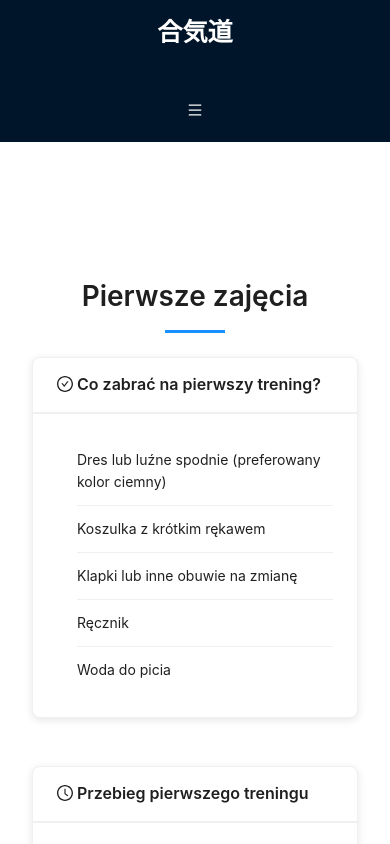
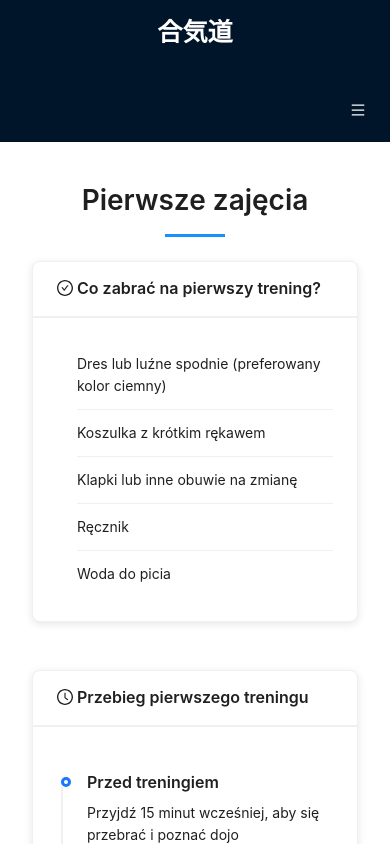
Before and after one commit to HawkPK/bushin.aikido.gda.pl, a React (Create React App) app: page /#/first-class in a window 390 px wide. Shown: the top 844 px of the page. Built offline with nearby package versions, Linux system fonts and the light colour scheme; the HTML template or start-up script is replaced by a standard one.

Commit message:
feat: styling changes

```diff
--- a/src/App.css
+++ b/src/App.css
@@ -95,8 +95,9 @@
   padding: 24px;
   min-height: 280px;
   max-width: 1200px;
-  margin: 64px auto 0;
+  margin: 0 auto;
   background: #fff;
+  padding-top: 88px; /* 64px header height + 24px padding */
 }
 
 .page-title {
@@ -202,6 +203,32 @@
   }
 }
 
+/* Mobile Responsive Adjustments */
+@media screen and (max-width: 768px) {
+  .header {
+    padding: 0 16px;
+  }
+
+  .content-layout {
+    padding: 16px;
+    padding-top: 80px; /* Slightly smaller padding on mobile */
+    margin: 0;
+  }
+
+  .mobile-menu-button {
+    display: block;
+    margin-left: auto;
+  }
+
+  .desktop-menu {
+    display: none;
+  }
+
+  .logo {
+    margin: 16px 0;
+  }
+}
+
 /* Animations */
 @keyframes fadeIn {
   from {
```
